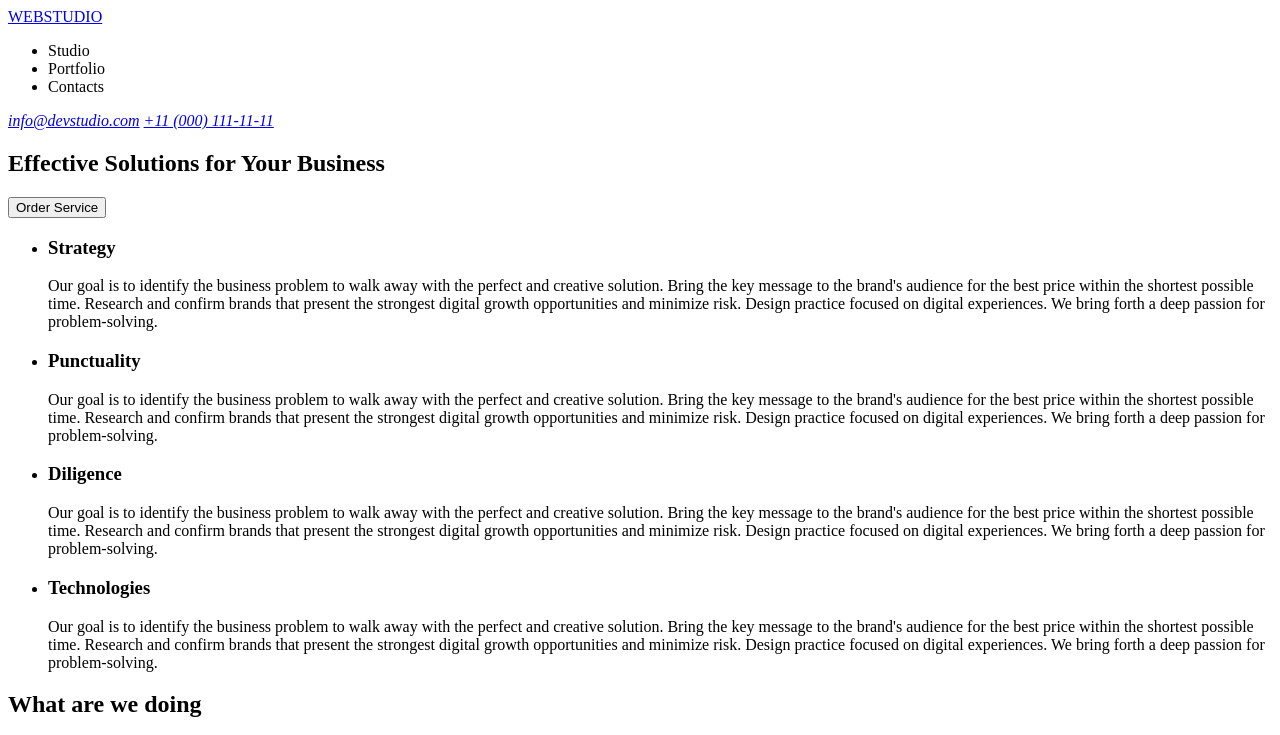
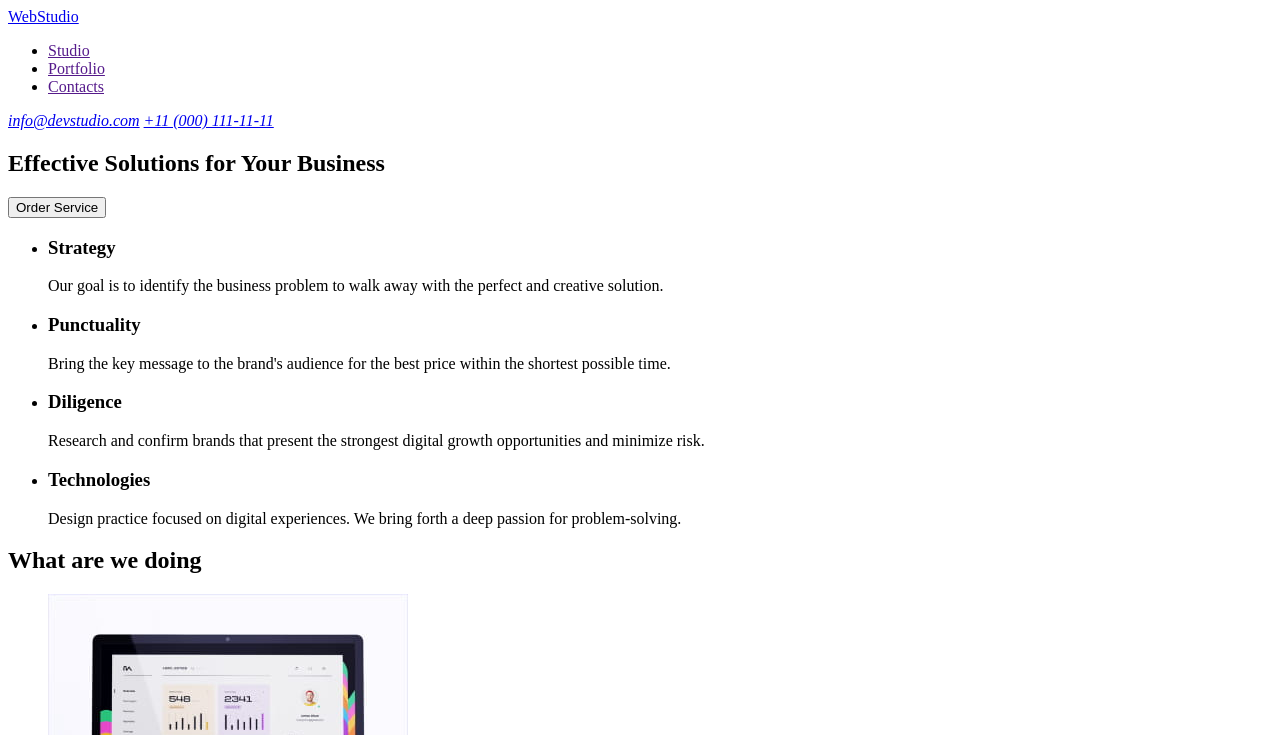
Before and after one commit to repositoryDestroyer/goit-markup-hw-01, a plain HTML site: page index.html in a window 1280 px wide. Shown: the top 735 px of the page. Drawn offline with Linux system fonts and the light colour scheme.

Commit message:
Fix after review

```diff
--- a/index.html
+++ b/index.html
@@ -8,11 +8,11 @@
   <body>
     <header>
       <nav>
-        <a href="/">WEBSTUDIO</a>
+        <a href="./index.html">WebStudio</a>
         <ul>
-          <li>Studio</li>
-          <li>Portfolio</li>
-          <li>Contacts</li>
+          <li><a href="">Studio</a></li>
+          <li><a href="">Portfolio</a></li>
+          <li><a href="">Contacts</a></li>
         </ul>
       </nav>
       <address>
@@ -31,48 +31,28 @@
             <h3>Strategy</h3>
             <p>
               Our goal is to identify the business problem to walk away with the
-              perfect and creative solution. Bring the key message to the
-              brand's audience for the best price within the shortest possible
-              time. Research and confirm brands that present the strongest
-              digital growth opportunities and minimize risk. Design practice
-              focused on digital experiences. We bring forth a deep passion for
-              problem-solving.
+              perfect and creative solution.
             </p>
           </li>
           <li>
             <h3>Punctuality</h3>
             <p>
-              Our goal is to identify the business problem to walk away with the
-              perfect and creative solution. Bring the key message to the
-              brand's audience for the best price within the shortest possible
-              time. Research and confirm brands that present the strongest
-              digital growth opportunities and minimize risk. Design practice
-              focused on digital experiences. We bring forth a deep passion for
-              problem-solving.
+              Bring the key message to the brand's audience for the best price
+              within the shortest possible time.
             </p>
           </li>
           <li>
             <h3>Diligence</h3>
             <p>
-              Our goal is to identify the business problem to walk away with the
-              perfect and creative solution. Bring the key message to the
-              brand's audience for the best price within the shortest possible
-              time. Research and confirm brands that present the strongest
-              digital growth opportunities and minimize risk. Design practice
-              focused on digital experiences. We bring forth a deep passion for
-              problem-solving.
+              Research and confirm brands that present the strongest digital
+              growth opportunities and minimize risk.
             </p>
           </li>
           <li>
             <h3>Technologies</h3>
             <p>
-              Our goal is to identify the business problem to walk away with the
-              perfect and creative solution. Bring the key message to the
-              brand's audience for the best price within the shortest possible
-              time. Research and confirm brands that present the strongest
-              digital growth opportunities and minimize risk. Design practice
-              focused on digital experiences. We bring forth a deep passion for
-              problem-solving.
+              Design practice focused on digital experiences. We bring forth a
+              deep passion for problem-solving.
             </p>
           </li>
         </ul>
@@ -154,7 +134,7 @@
       </section>
     </main>
     <footer>
-      <a href="/">WEBSTUDIO</a>
+      <a href="./index.html">WebStudio</a>
       <p>
         Increase the flow of customers and sales for your business with digital
         marketing & growth solutions.
```
